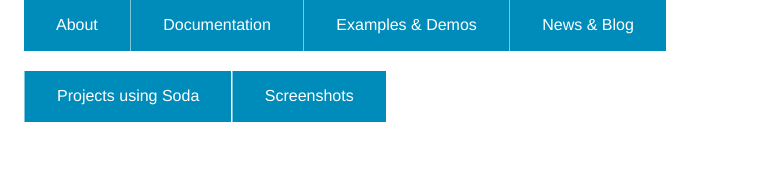
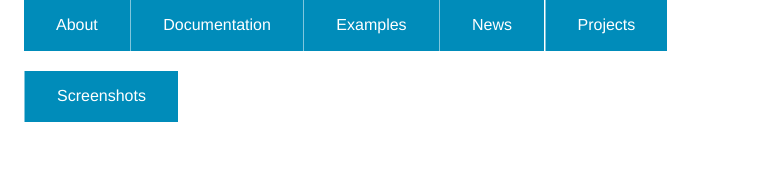
Before and after one commit to drupal-soda/www, a website: page index.html in a window 1280 px wide. Shown: the top 172 px of the page, 379-1156 px from the left. Drawn offline with Linux system fonts and the light colour scheme.

Commit message:
Autocommit

```diff
--- a/index.html
+++ b/index.html
@@ -9,21 +9,22 @@
   </head>
   <body>
 
-    <div class="row">
+  <div class="row">
     <div class="large-3 columns">
       <h1><img src="http://dev.opendatasets.eu/sites/all/themes/adminimal_theme/logo.png"/></h1>
     </div>
 
-  <div class="large-9 columns">
+    <div class="large-9 columns">
       <ul class="right button-group">
       <li><a href="#" class="button">About</a></li>
       <li><a href="#" class="button">Documentation</a></li>
-      <li><a href="#" class="button">Examples & Demos</a></li>
-      <li><a href="#" class="button">News & Blog</a></li>
-      <li><a href="#" class="button">Projects using Soda</a></li>
+      <li><a href="#" class="button">Examples</a></li>
+      <li><a href="#" class="button">News</a></li>
+      <li><a href="#" class="button">Projects</a></li>
       <li><a href="#" class="button">Screenshots</a></li>
       </ul>
      </div>
+
    </div>
 
   <div class="row">
```
